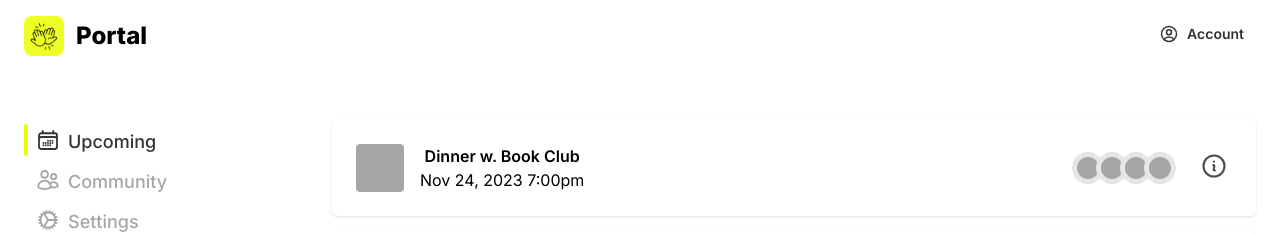
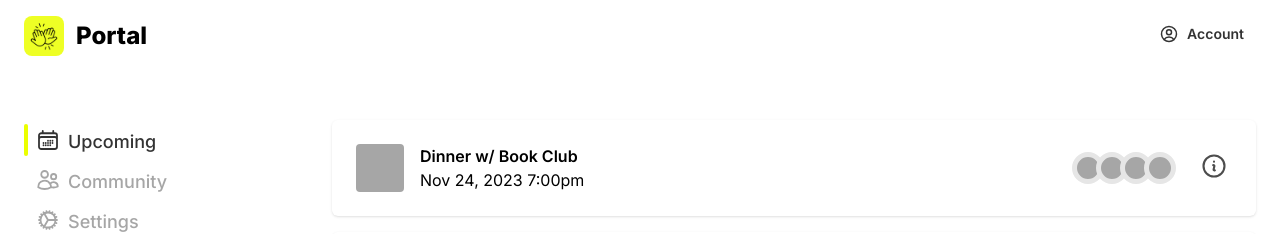
Before and after one commit to manatechdev/hangouts, a React (Create React App) app: page / in a window 1280 px wide. Shown: the top 234 px of the page. Built offline with nearby package versions, Linux system fonts and the light colour scheme.

Commit message:
minor alignment and type fixes

```diff
--- a/src/components/EventTile.tsx
+++ b/src/components/EventTile.tsx
@@ -15,7 +15,7 @@ function EventTile({ event }: EventTileProps) {
             <img></img>
           </div>
           <div className="flex flex-col ml-4">
-            <div className="h-6 font-semibold">{title}</div>
+            <div className="h-6 font-semibold text-left">{title}</div>
             <div className="h-6 text-left">{dateTime}</div>
           </div>
         </div>
--- a/src/views/Dashboard.tsx
+++ b/src/views/Dashboard.tsx
@@ -2,7 +2,7 @@ import EventTile from "../components/EventTile";
 
 const mockEventList = [
   {
-    title: "Dinner w. Book Club",
+    title: "Dinner w/ Book Club",
     dateTime: "Nov 24, 2023 7:00pm",
   },
   {
```
